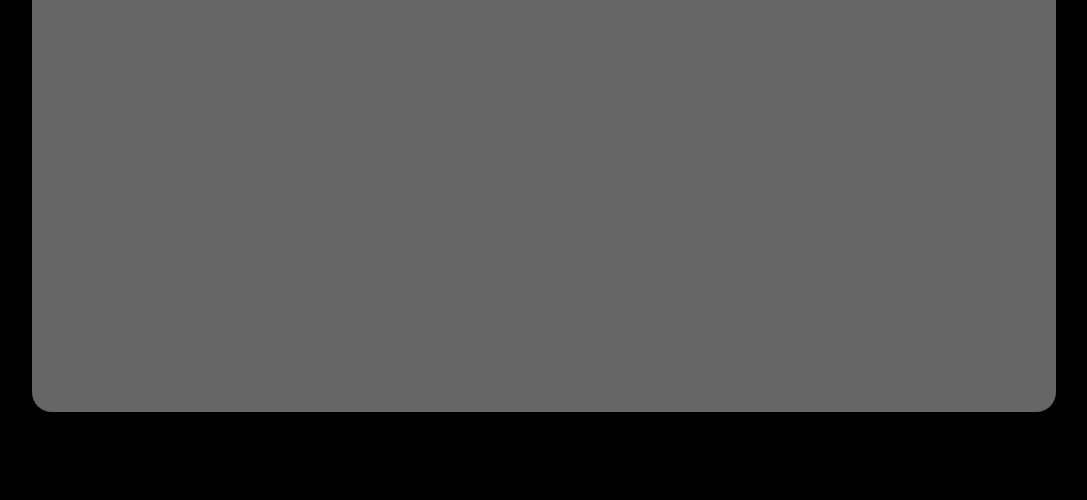
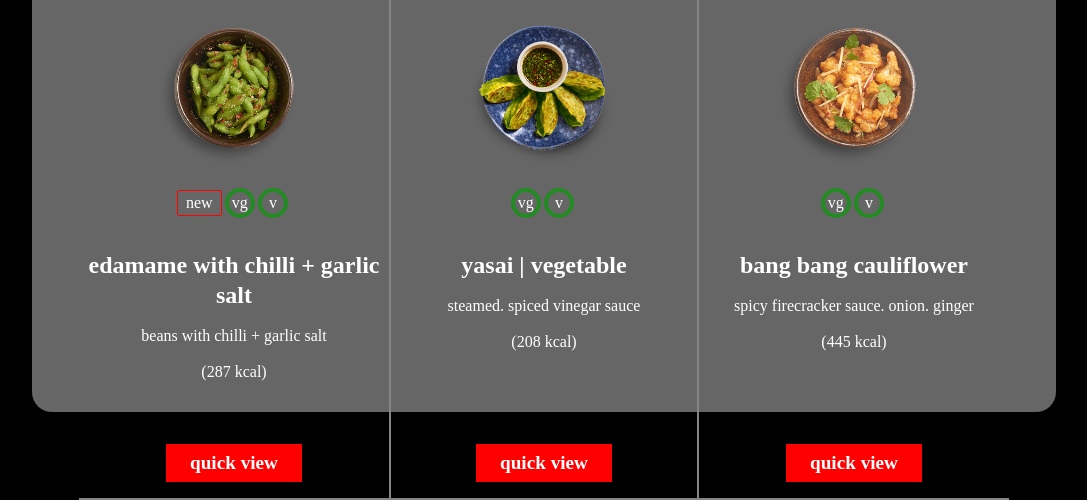
Before and after one commit to RayCodes50/odin-recipes, a website built with webpack: page src/template.html in a window 1280 px wide. Shown: the part 356-856 px from the top of the page, without its empty margins (96-1183 px from the left). Before the commit the page ends 816 px from the top, so only its background shows below. Built offline with nearby package versions, Linux system fonts and the light colour scheme.

Commit message:
Menu sides done
Menu sides is dynamically injected through js with best practices and
data is stored as an object in an arr. Save before tabulation

```diff
--- a/src/domUtils.js
+++ b/src/domUtils.js
@@ -17,8 +17,29 @@ function append(parent, tag, options = {}) {
 }
 
 function createCard(item) {
-  const content = document.getElementById("content");
-  append(content, "div", { className });
+  const card = document.createElement("div");
+  card.classList.add("card");
+  card.innerHTML = `
+            <img src="${item.dishImg}" alt="" />
+          <div class="allergens">
+
+          </div>
+          <h2 class="h2">${item.dishName}</h2>
+          <p class="description">${item.dishDes}</p>
+          <p class="kcal">(${item.dishKcal} kcal)</p>
+          <button class="q_view">quick view</button>
+  `;
+  const allergens = card.querySelector(".allergens");
+  if (item.dishNew) {
+    append(allergens, "button", { className: "btn_new", text: "new" });
+  }
+  if (item.dishVegan) {
+    append(allergens, "button", { className: "btn", text: "vg" });
+  }
+  if (item.dishVege) {
+    append(allergens, "button", { className: "btn", text: "v" });
+  }
+  return card;
 }
 
 export { append, createCard };
--- a/src/menu.js
+++ b/src/menu.js
@@ -1,4 +1,5 @@
-import { append } from "./domUtils.js";
+import { append, createCard } from "./domUtils.js";
+import { createSides } from "./menu_sides.js";
 const categories = ["sides", "the main event", "drinks"];
 const createMenu = () => {
   const content = document.getElementById("content");
@@ -20,6 +21,10 @@ const createMenu = () => {
     });
     if (index === 0) tab.classList.add("active");
   });
+  const cardsWrap = content.querySelector(".cards");
+  const sidesCards = createSides();
+  console.log(sidesCards);
+  sidesCards.forEach((card) => cardsWrap.appendChild(card));
 };
 
 export { createMenu };
--- a/src/menu_sides.js
+++ b/src/menu_sides.js
@@ -1,12 +1,47 @@
 import imgEdamame from "./assets/menu/edamame.png";
+import imgCauliflower from "./assets/menu/bang_bang_cauliflower_.png";
+import imgGyoza from "./assets/menu/green-yasai-gyoza-web-image-750x750px.png";
+import { append, createCard } from "./domUtils.js";
+
 const sidesMenu = [
   {
     dishName: "edamame with chilli + garlic salt",
     dishDes: "beans with chilli + garlic salt",
     dishKcal: 287,
     dishImg: imgEdamame,
+    dishNew: true,
+    dishVegan: true,
+    dishVege: true,
+  },
+  {
+    dishName: "yasai | vegetable",
+    dishDes: "steamed. spiced vinegar sauce",
+    dishKcal: 208,
+    dishImg: imgGyoza,
     dishNew: false,
-    dishVegan: false,
-    dishVege: false,
+    dishVegan: true,
+    dishVege: true,
+  },
+  {
+    dishName: "bang bang cauliflower",
+    dishDes: "spicy firecracker sauce. onion. ginger",
+    dishKcal: 445,
+    dishImg: imgCauliflower,
+    dishNew: false,
+    dishVegan: true,
+    dishVege: true,
   },
 ];
+
+const createSides = () => {
+  let cards = [];
+  sidesMenu.forEach((side, index) => {
+    console.log(cards);
+
+    cards.push(createCard(side));
+  });
+  console.log(cards);
+  return cards;
+};
+
+export { createSides };
--- a/src/styles_menu.css
+++ b/src/styles_menu.css
@@ -1,3 +1,6 @@
+:root {
+  --cards-line-clr: rgb(138, 131, 131);
+}
 h1 {
   font-size: 4rem;
   font-weight: bold;
@@ -25,9 +28,18 @@ h1 {
   }
 }
 .cards {
+  display: flex;
+  align-items: center;
+  border-top: 2px solid var(--cards-line-clr);
+  border-bottom: 2px solid var(--cards-line-clr);
+  .card:nth-child(even) {
+    border-left: 2px solid var(--cards-line-clr);
+    border-right: 2px solid var(--cards-line-clr);
+  }
   .card {
     text-align: center;
     width: 310px;
+    height: 510px;
     display: flex;
     flex-direction: column;
     align-items: center;
@@ -71,6 +83,8 @@ h1 {
       padding: 0.5rem 1.5rem;
       font-weight: bold;
       font-size: 1.2rem;
+      margin-top: auto;
+      margin-bottom: 1rem;
     }
   }
 }
```
